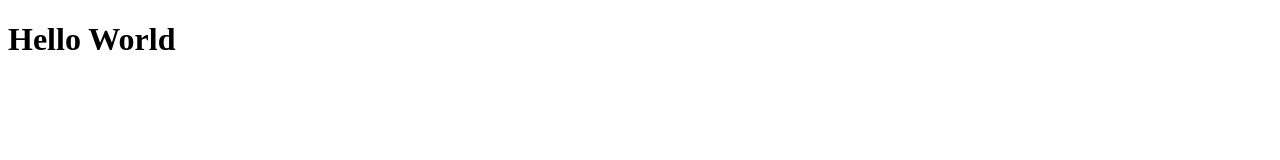
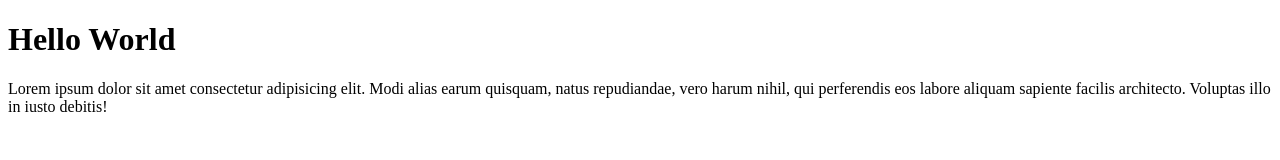
Before and after one commit to JunaidiPamungkas/junaidi-git-test, a plain HTML site: page index.html in a window 1280 px wide. Drawn offline with Linux system fonts and the light colour scheme.

Commit message:
menambahkan paraghraf

```diff
--- a/index.html
+++ b/index.html
@@ -8,5 +8,10 @@
   </head>
   <body>
     <h1>Hello World</h1>
+    <p>
+      Lorem ipsum dolor sit amet consectetur adipisicing elit. Modi alias earum
+      quisquam, natus repudiandae, vero harum nihil, qui perferendis eos labore
+      aliquam sapiente facilis architecto. Voluptas illo in iusto debitis!
+    </p>
   </body>
 </html>
```
